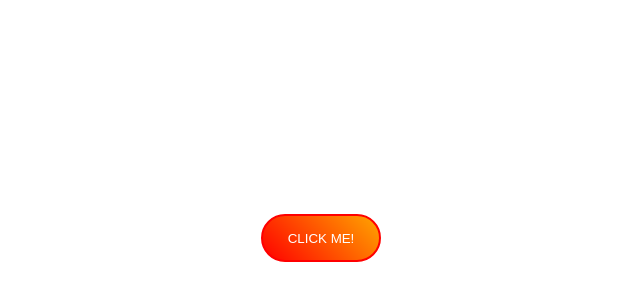
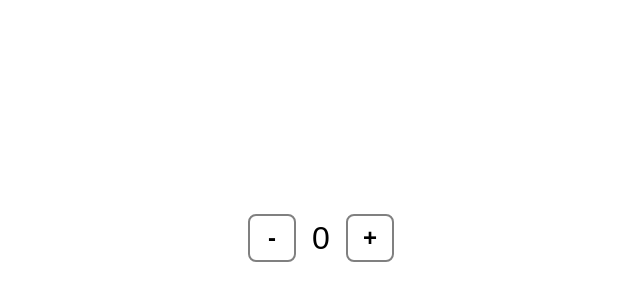
Before and after one commit to ViktorSenyk/react, a React (Create React App) app in the folder 5_events/1_task/: page / in a window 1280 px wide. Shown: the part 170-470 px from the top of the page, without its empty margins (319-959 px from the left). Built offline with nearby package versions, Linux system fonts and the light colour scheme.

Commit message:
add task 3

```diff
--- a/5_events/1_task/src/App.js
+++ b/5_events/1_task/src/App.js
@@ -1,10 +1,10 @@
 import React from 'react';
-import GoodButton from './GoodButton';
+import Counter from './Counter';
 
 function App() {
   return (
     <>
-      <GoodButton />
+      <Counter />
     </>
   );
 }
--- /dev/null
+++ b/5_events/1_task/src/Counter.jsx
@@ -0,0 +1,54 @@
+import React, { Component } from 'react';
+
+class Counter extends Component {
+  constructor() {
+    super();
+    this.state = {
+      counter: 0,
+    };
+  }
+
+  increase = () => {
+    this.setState({
+      counter: this.state.counter + 1,
+    });
+  };
+
+  decrease = () => {
+    this.setState({
+      counter: this.state.counter - 1,
+    });
+  };
+
+  reset = () => {
+    this.setState({
+      counter: 0,
+    });
+  };
+
+  render() {
+    return (
+      <div className="counter">
+        <button
+          onClick={this.decrease}
+          data-action="decrease"
+          className="counter__button"
+        >
+          -
+        </button>
+        <span onClick={this.reset} className="counter__value">
+          {this.state.counter}
+        </span>
+        <button
+          onClick={this.increase}
+          data-action="increase"
+          className="counter__button"
+        >
+          +
+        </button>
+      </div>
+    );
+  }
+}
+
+export default Counter;
--- a/5_events/1_task/src/GoodButton.jsx
+++ /dev/null
@@ -1,16 +0,0 @@
-import React, { Component } from 'react';
-
-class GoodButton extends Component {
-  clickFunc(e) {
-    alert(e.target.textContent);
-  }
-  render() {
-    return (
-      <button className="fancy-button" onClick={this.clickFunc}>
-        Click me!
-      </button>
-    );
-  }
-}
-
-export default GoodButton;
--- a/5_events/1_task/src/index.scss
+++ b/5_events/1_task/src/index.scss
@@ -4,6 +4,7 @@
 
 body {
   font-family: Arial, Helvetica, sans-serif;
+  font-size: 32px;
 }
 
 #root {
@@ -13,20 +14,25 @@ body {
   align-items: center;
 }
 
-.fancy-button {
-  height: 48px;
-  width: 120px;
-  color: #fff;
-  border-radius: 24px;
-  outline: none;
-  border: 2px solid red;
-  text-transform: uppercase;
-  padding: 8px;
-  background-image: linear-gradient(45deg, red, orange);
-  cursor: pointer;
-  transition: border-color 0.5s;
+.counter {
+  margin: auto;
+  display: flex;
+  align-items: center;
+  justify-content: center;
 
-  &:hover {
-    border-color: orange;
+  &__button {
+    width: 48px;
+    height: 48px;
+    border: 2px solid grey;
+    border-radius: 8px;
+    background: transparent;
+    font-weight: 700;
+    font-size: 24px;
+    cursor: pointer;
+    outline: none;
+  }
+
+  &__value {
+    margin: 16px;
   }
 }
```
